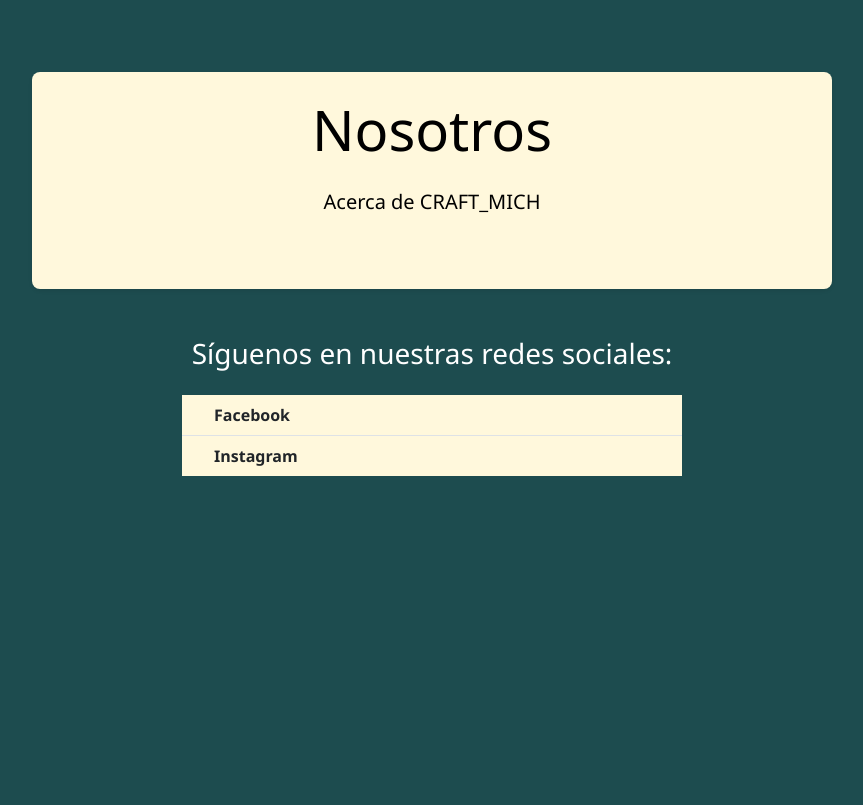
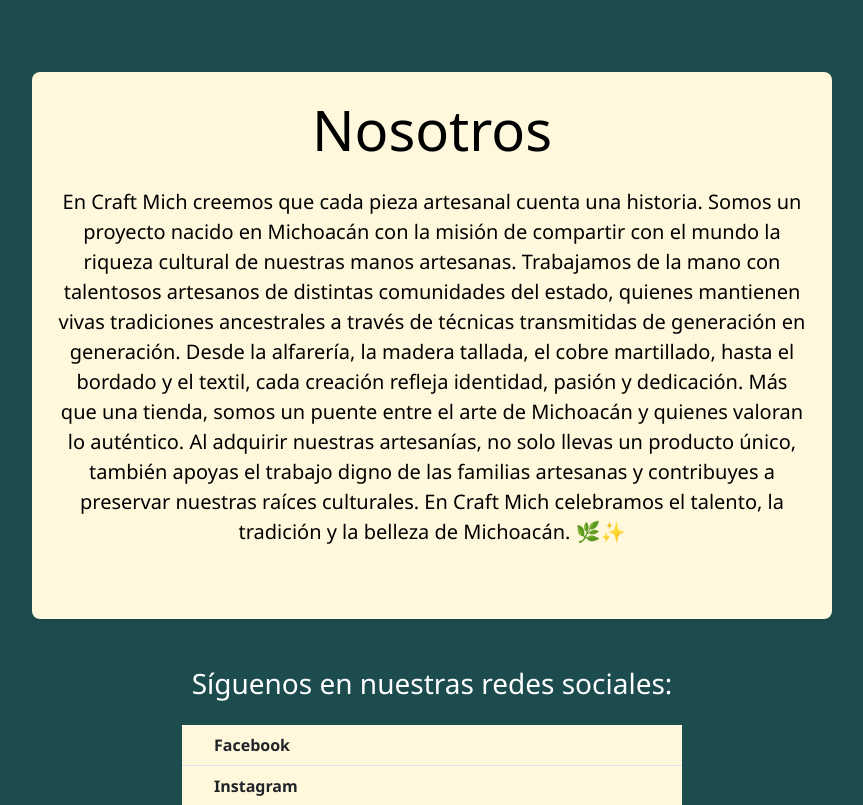
Before and after one commit to Bikembe/proyecto-equipo, a Django app: page /nosotros/ in a window 1280 px wide. Shown: the part 92-897 px from the top of the page, without its empty margins (208-1071 px from the left). Before the commit the page ends 568 px from the top, so only its background shows below. Run offline with Django 4.2, Linux system fonts and the light colour scheme; data comes from the database, SQL or seed files in the repository.

Commit message:
Update nosotros.html
Se agrego una nueva descripción a "Nosotros".

```diff
--- a/artesanias/core/templates/core/nosotros.html
+++ b/artesanias/core/templates/core/nosotros.html
@@ -7,7 +7,13 @@
 {% block content %}
 <div class="my-5 p-4 rounded-3 shadow-sm mx-auto" style="background-color: #fff8dc; max-width: 800px;">
     <h1 class="display-4 text-center mb-4" style="color: black;">Nosotros</h1>
-    <p class="lead text-center mb-5" style="color: black;">Acerca de CRAFT_MICH</p>
+    <p class="lead text-center mb-5" style="color: black;">En Craft Mich creemos que cada pieza artesanal cuenta una historia. Somos un proyecto nacido en Michoacán con la misión de compartir con el mundo la riqueza cultural de nuestras manos artesanas.
+
+Trabajamos de la mano con talentosos artesanos de distintas comunidades del estado, quienes mantienen vivas tradiciones ancestrales a través de técnicas transmitidas de generación en generación. Desde la alfarería, la madera tallada, el cobre martillado, hasta el bordado y el textil, cada creación refleja identidad, pasión y dedicación.
+
+Más que una tienda, somos un puente entre el arte de Michoacán y quienes valoran lo auténtico. Al adquirir nuestras artesanías, no solo llevas un producto único, también apoyas el trabajo digno de las familias artesanas y contribuyes a preservar nuestras raíces culturales.
+
+En Craft Mich celebramos el talento, la tradición y la belleza de Michoacán. 🌿✨</p>
 </div>
 
 <div class="my-5">
```
